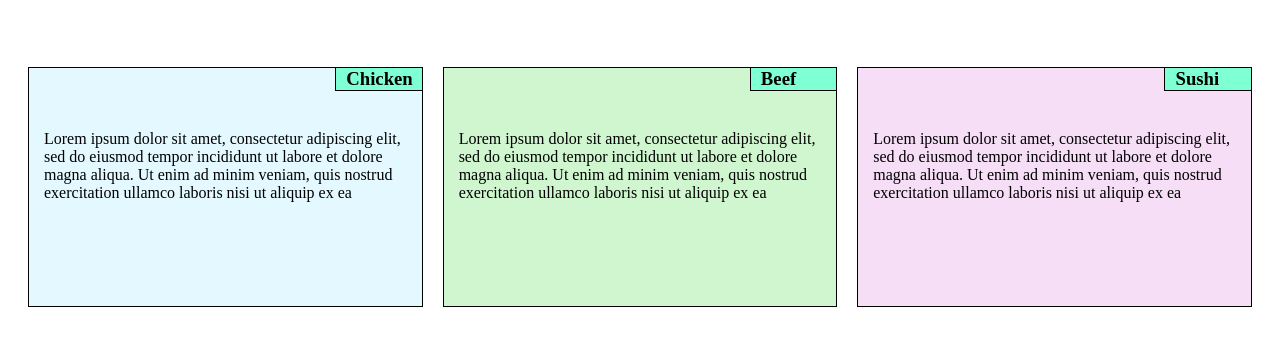
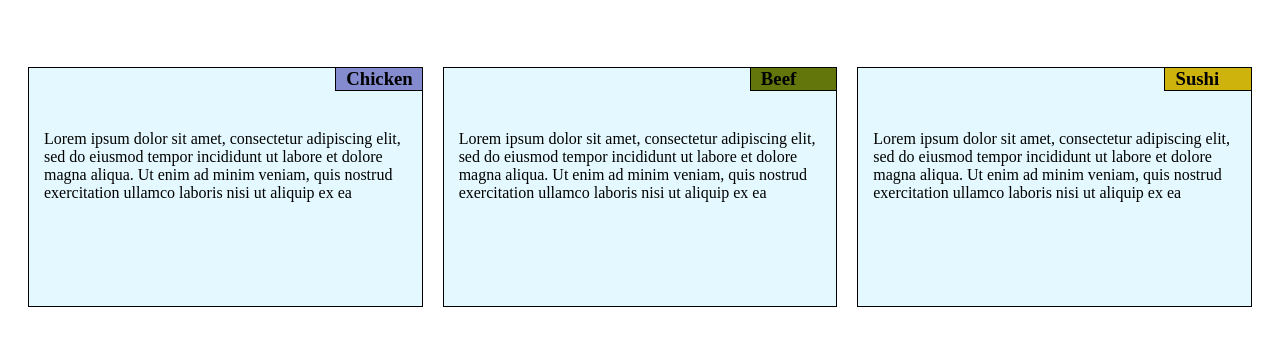
Before and after one commit to JayB172/Assignment, a plain HTML site: page index.html in a window 1280 px wide. Shown: the part 90-436 px from the top of the page. Drawn offline with Linux system fonts and the light colour scheme.

Commit message:
Update styles.css

```diff
--- a/CSS/styles.css
+++ b/CSS/styles.css
@@ -26,7 +26,17 @@
     margin-top: 0px;
     margin-left: 78%;
     padding-left: 10px;
-    background-color: aquamarine;
+  }
+.chicken{
+    background: #848ccf;
+
+  }
+  .beef{
+    background: #62760c;
+  }
+  .sushi{
+    background: #cdb30c;
+
   }
   p{
     margin-left: 0px;
@@ -36,12 +46,12 @@
   }
   #content2{
      border:1px solid;
-    background:#cff6cf;
+    background:#e4f9ff;
     grid-area: content2;
   }
   #content3{
      border:1px solid;
-    background:#f6def6;
+    background:#e4f9ff;
     grid-area:content3;
   }
   @media only screen and (max-width: 767px){
```
